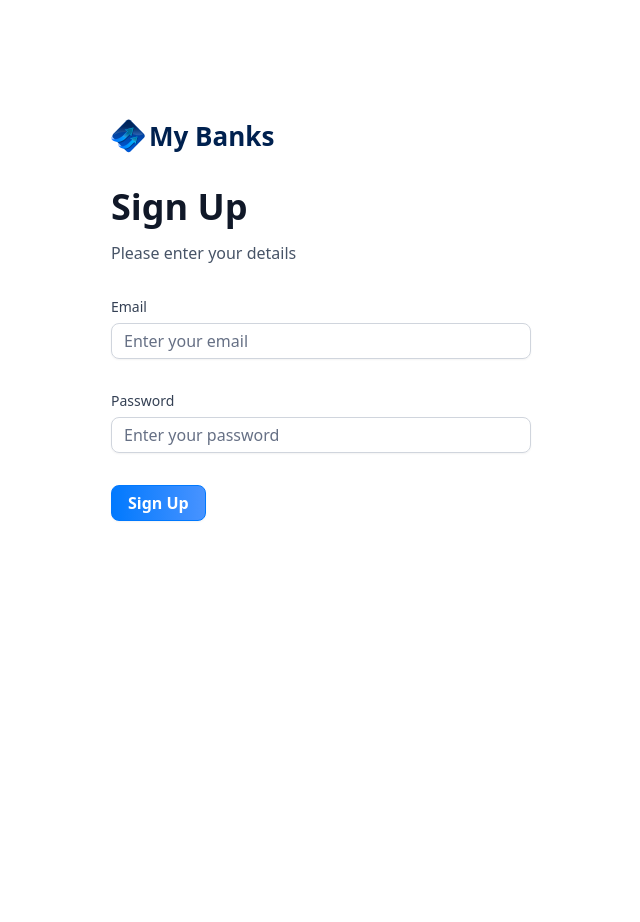
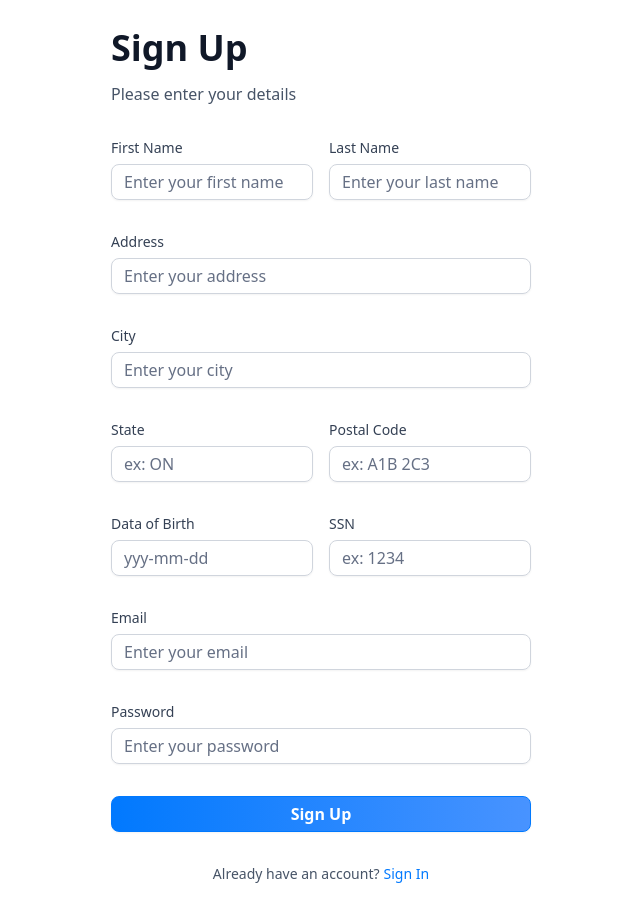
Before and after one commit to mehassanhmood/MyBank, a Next.js app: page /sign-up in a window 1280 px wide. Shown: the part 80-1002 px from the top of the page, without its empty margins (319-959 px from the left). Before the commit the page ends 800 px from the top, so only its background shows below. Built offline with nearby package versions, Linux system fonts and the light colour scheme.

Commit message:
Authentication UI complete

```diff
--- a/components/AuthForm.tsx
+++ b/components/AuthForm.tsx
@@ -14,7 +14,10 @@ import {
 } from "@/components/ui/form"
 import { authFormSchema } from '@/lib/utils'
 import { Loader2 } from 'lucide-react'
+import SignUp from '@/app/(auth)/sign-up/page'
+import { useRouter } from 'next/navigation'
 
+import {signIn, signUp} from "@/lib/actions/user.actions";
 
 
 
@@ -29,22 +32,54 @@ const AuthForm = ({type}: {type:string}) => {
   const [user, setUser] = useState(null)
   const [isLoading, setIsLoading] = useState(false);
 
+  const router = useRouter();
+
+  const formSchema  = authFormSchema(type);
+
   // 1. Define your form.
-  const form = useForm<z.infer<typeof authFormSchema>>({
-    resolver: zodResolver(authFormSchema),
+  const form = useForm<z.infer<typeof formSchema>>({
+    resolver: zodResolver(formSchema),
     defaultValues: {
       email: "",
-      username: "",
-      password: ""
+      password: "",
+      firstName: "",
+      lastName: "",
+      address1: "",
+      state: "",
+      city: "",
+      postalCode: "",
+      dateOfBirth: "",
+      ssn: "",
     },
   })
   // 2. Define a submit handler.
-  function onSubmit(values: z.infer<typeof authFormSchema>) {
+  const onSubmit = async ( values: z.infer<typeof formSchema> ) => {
     // Do something with the form values.
     // ✅ This will be type-safe and validated.
     setIsLoading(true)
+
+    try {
+      // sign up with the app-write and make a plaid token
+
+      if (type === "sign-up") {
+        const newUser = await signUp(values)
+        setUser(newUser)
+      }
+      if (type === "sign-in") {
+        const response = await signIn({
+          email: values.email,
+          password: values.password
+        })
+        if (response) router.push("/")
+      }
+
+    } catch (error) {
+      console.log(error)
+    } finally {
+      setIsLoading(false)
+    }
+
     console.log(values)
-    setIsLoading(false)
   }
 
   return (
@@ -73,8 +108,31 @@ const AuthForm = ({type}: {type:string}) => {
             <>
              <Form {...form}>
                 <form onSubmit={form.handleSubmit(onSubmit)} className="space-y-8">
+                  {type === "sign-up" &&(
+                    <>
+                    <div className='flex  gap-4'>
+                      <CustomInput control={form.control} name={"firstName"} label={"First Name"} placeholder={"Enter your first name"} />
+                      <CustomInput control={form.control} name={"lastName"} label={"Last Name"} placeholder={"Enter your last name"} />
+                    </div>
+
+                      <CustomInput control={form.control} name={"address1"} label={"Address"} placeholder={"Enter your address"} />
+                      <CustomInput control={form.control} name={"city"} label={"City"} placeholder={"Enter your city"} />
+
+                      <div className='flex gap-4'>
+                        <CustomInput control={form.control} name={"state"} label={"State"} placeholder={"ex: ON"} />
+                        <CustomInput control={form.control} name={"postalCode"} label={"Postal Code"} placeholder={"ex: A1B 2C3"} />
+                      </div>
+                      <div className='flex gap-4'>
+                        <CustomInput control={form.control} name={"dateOfBirth"} label={"Data of Birth"} placeholder={"yyy-mm-dd"} />
+                        <CustomInput control={form.control} name={"ssn"} label={"SSN"} placeholder={"ex: 1234"} />
+                      </div>
+                    </>
+                  )}
+
                   <CustomInput control={form.control} name={"email"} label={"Email"} placeholder={"Enter your email"} />
                   <CustomInput control={form.control} name={"password"} label={"Password"} placeholder={"Enter your password"} />
+
+                  <div className='flex flex-col gap-4'>
                   <Button type="submit" className='form-btn' disabled={isLoading}>
                     {isLoading ? (
                       <>
@@ -83,8 +141,20 @@ const AuthForm = ({type}: {type:string}) => {
                       </>
                     ): type === "sign-in" ?  "Sign In" : "Sign Up"}
                   </Button>
+                  </div>
+
                 </form>
               </Form>
+              <footer className='flex justify-center gap-1'>
+                <p className='text-14 font-normal text-gray-600'>
+                  {type === "sign-in"
+                  ? "Don't have an account?"
+                  : "Already have an account?"}
+                </p>
+                <Link href={type === "sign-in" ? "/sign-up" : "/sign-in"} className='form-link'>
+                    {type === "sign-in"? "Sign Up" : "Sign In"}
+                </Link>
+              </footer>
             </>
             )
         }
--- a/components/CustomInput.tsx
+++ b/components/CustomInput.tsx
@@ -10,9 +10,11 @@ import {Input} from "@/components/ui/input";
 import {Control, FieldPath} from "react-hook-form";
 import { authFormSchema } from '@/lib/utils';
 
+const formSchema = authFormSchema("sign-up");
+
 interface CustomInput {
-    control: Control<z.infer<typeof authFormSchema>> ,
-    name: FieldPath<z.infer<typeof authFormSchema>>,
+    control: Control<z.infer<typeof formSchema>> ,
+    name: FieldPath<z.infer<typeof formSchema>>,
     label: string,
     placeholder: string
 }
--- /dev/null
+++ b/lib/actions/user.actions.ts
@@ -0,0 +1,19 @@
+"use server"
+
+export const signIn = async () => {
+    try {
+        //Mutations or database modifications or making a fetch/get request.
+    } catch (error) {
+        console.log(error)
+    } finally {
+
+    }
+}
+
+export const signUp = async (userData: SignUpParams) => {
+    try {
+
+    } catch (error) {
+        console.log(error)
+    }
+}
--- a/lib/utils.ts
+++ b/lib/utils.ts
@@ -195,7 +195,17 @@ export const getTransactionStatus = (date: Date) => {
   return date > twoDaysAgo ? "Processing" : "Success";
 };
 
-export const authFormSchema = z.object({
+export const authFormSchema = (type: string) => z.object({
+  // specific for sign up
+  firstName: type === "sign-in" ? z.string().optional(): z.string().min(3),
+  lastName: type === "sign-in" ? z.string().optional(): z.string().min(3),
+  address1: type === "sign-in" ? z.string().optional(): z.string().min(15).max(60),
+  state: type === "sign-in" ? z.string().optional(): z.string().min(2).max(2),
+  city: type === "sign-in" ? z.string().optional(): z.string().min(3),
+  postalCode: type === "sign-in" ? z.string().optional(): z.string().min(3).max(8),
+  dateOfBirth: type === "sign-in" ? z.string().optional(): z.string().min(8),
+  ssn: type === "sign-in" ? z.string().optional(): z.string().min(8),
+  // for both sign-in and sign-up
   email: z.string().email(),
-  password: z.string().min(8)
+  password: z.string().min(8),
 })
```
